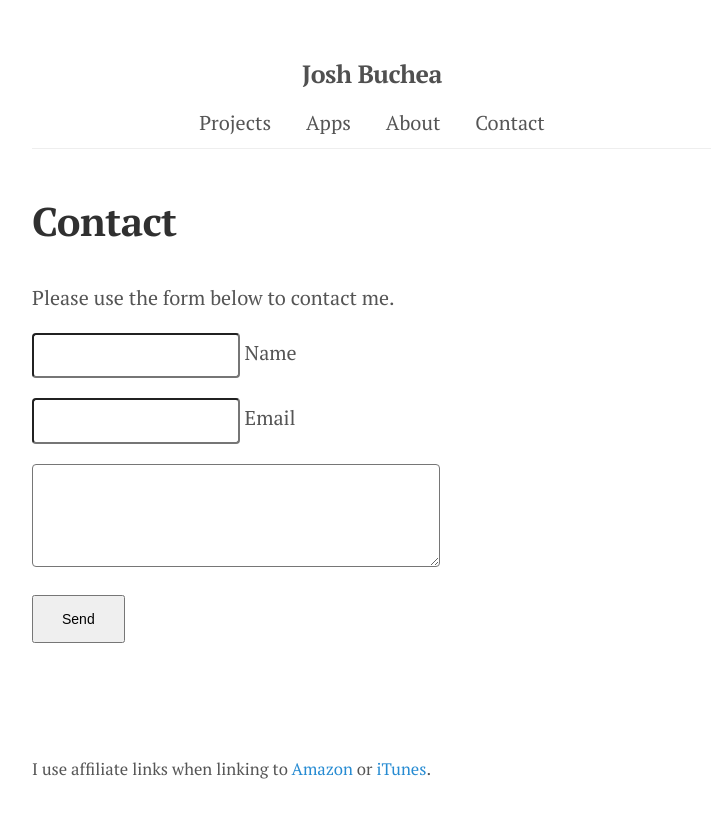
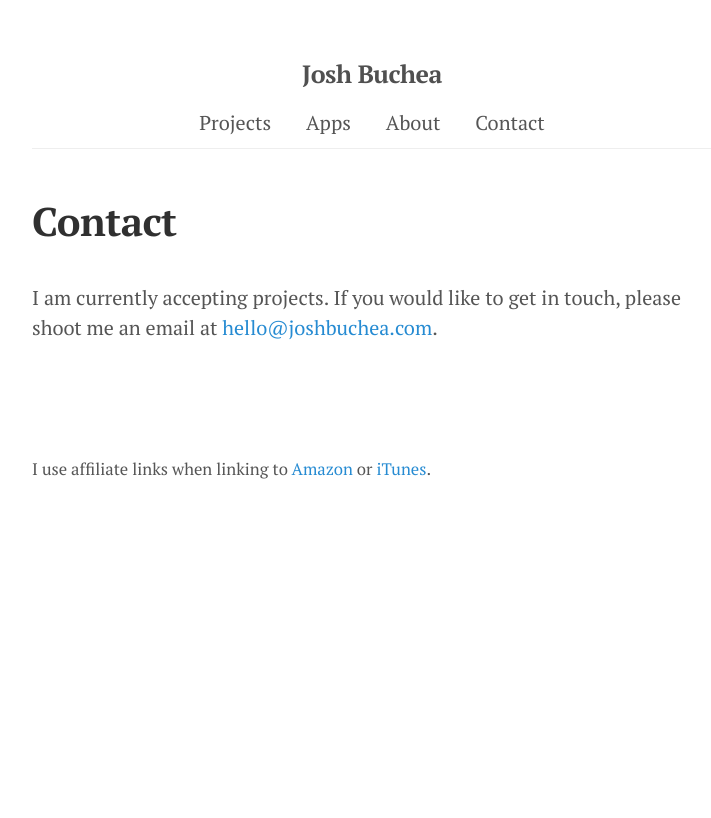
Before and after one commit to joshbuchea/joshbuchea.com, a Jekyll site: the page built from contact.md, in a window 1280 px wide. Shown: the top 818 px of the page, without its empty margins (268-979 px from the left). Built offline with Jekyll 4.4.1, drawn with Linux system fonts in a browser that asks for light colours.

Commit message:
Update Contact page (replace contact form with msg & email address)

```diff
--- a/contact.md
+++ b/contact.md
@@ -3,13 +3,4 @@ layout: page
 title: Contact
 ---
 
-Please use the form below to contact me.
-
-<form class="form" action="//formspree.io/hello@joshbuchea.com" method="post">
-    <input type="hidden" name="_subject" value="joshbuchea.com contact form" />
-    <input type="text" name="_gotcha" style="display:none" />
-    <input type="text" name="name"> Name<br>
-    <input type="email" name="_replyto"> Email<br>
-    <textarea rows="5" name="message"></textarea><br>
-    <button type="submit">Send</button>
-</form>
+I am currently accepting projects. If you would like to get in touch, please shoot me an email at [hello@joshbuchea.com](mailto:hello@joshbuchea.com).
```
